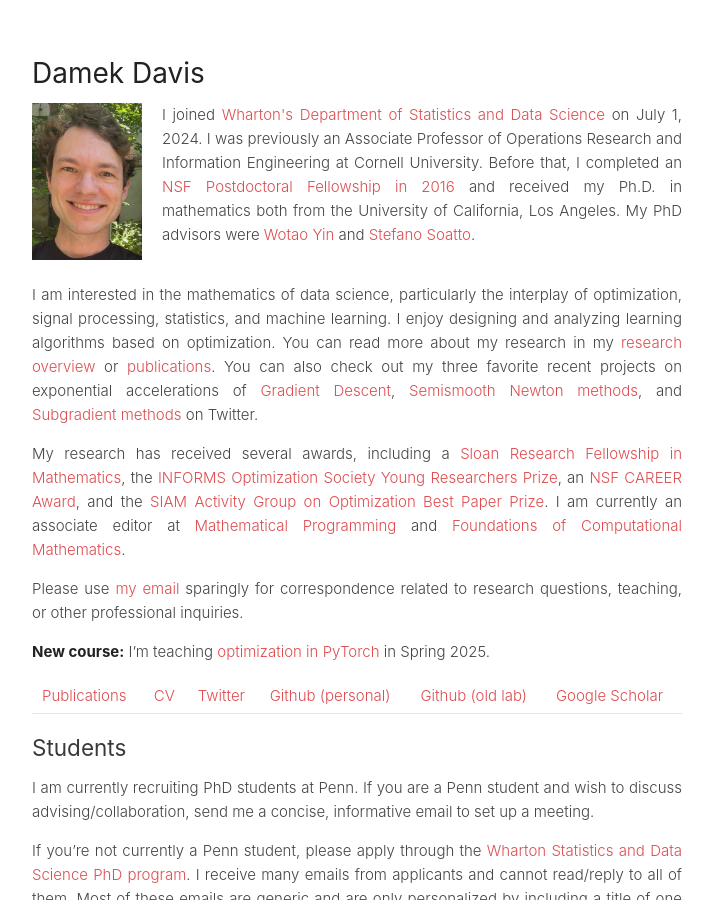
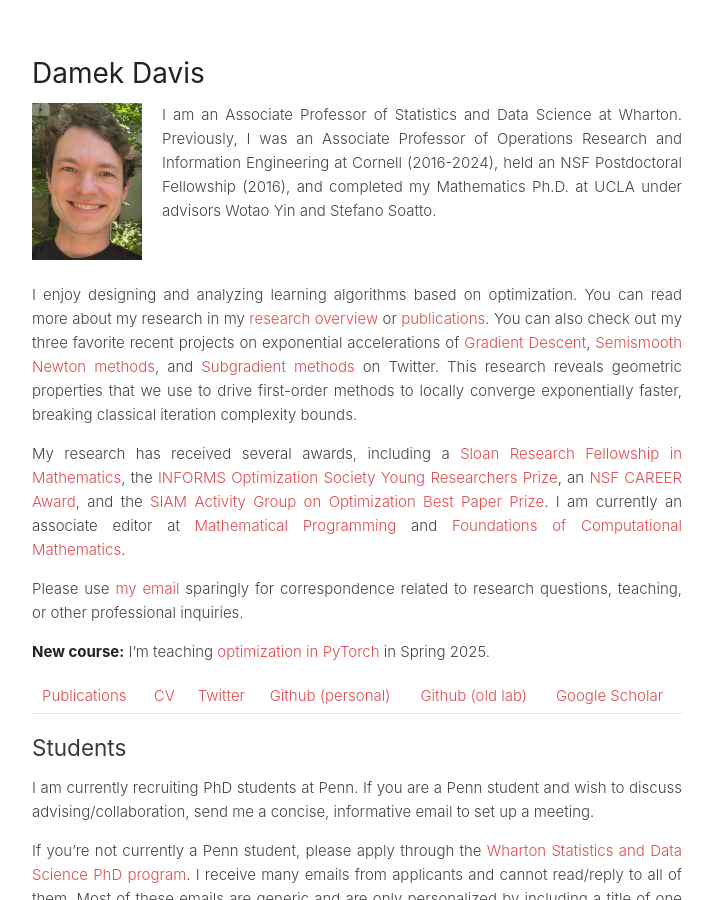
Before and after one commit to damek/damek.github.io, a Jekyll site: the page built from index.md, in a window 1280 px wide and 900 px high. Shown: the whole window, without its empty margins (283-996 px from the left). Built offline with Jekyll 4.4.1, drawn with Linux system fonts in a browser that asks for light colours.

```diff
--- a/index.md
+++ b/index.md
@@ -7,11 +7,11 @@
   <div class="image-text-wrapper">
     <img src="assets/images/damek.jpg" alt="Damek Davis" style="width: 110px; height: auto; border-radius: 0%; margin-right: 20px;">
   <div>
-    I joined <a href="https://statistics.wharton.upenn.edu/">Wharton's Department of Statistics and Data Science</a> on July 1, 2024. I was previously an Associate Professor of Operations Research and Information Engineering at Cornell University. Before that, I completed an <a href="https://www.nsf.gov/awardsearch/showAward?AWD_ID=1502405&HistoricalAwards=false">NSF Postdoctoral Fellowship in 2016</a> and received my Ph.D. in mathematics both from the University of California, Los Angeles. My PhD advisors were <a href="https://wotaoyin.mathopt.com/">Wotao Yin</a> and <a href="https://web.cs.ucla.edu/~soatto/">Stefano Soatto</a>.
+    I am an Associate Professor of Statistics and Data Science at Wharton. Previously, I was an Associate Professor of Operations Research and Information Engineering at Cornell (2016-2024), held an NSF Postdoctoral Fellowship (2016), and completed my Mathematics Ph.D. at UCLA under advisors Wotao Yin and Stefano Soatto.
   </div>
 </div>
 
-I am interested in the mathematics of data science, particularly the interplay of optimization, signal processing, statistics, and machine learning. I enjoy designing and analyzing learning algorithms based on optimization. You can read more about my research in my <a href="#research-overview">research overview</a> or <a href="#publications">publications</a>. You can also check out my three favorite recent projects on exponential accelerations of <a href="https://x.com/damekdavis/status/1841596498204880924">Gradient Descent</a>, <a href="https://twitter.com/damekdavis/status/1596616542396944384">Semismooth Newton methods</a>, and <a href="https://twitter.com/damekdavis/status/1682737261727866882?s=20">Subgradient methods</a> on Twitter.
+I enjoy designing and analyzing learning algorithms based on optimization. You can read more about my research in my <a href="#research-overview">research overview</a> or <a href="#publications">publications</a>. You can also check out my three favorite recent projects on exponential accelerations of <a href="https://x.com/damekdavis/status/1841596498204880924">Gradient Descent</a>, <a href="https://twitter.com/damekdavis/status/1596616542396944384">Semismooth Newton methods</a>, and <a href="https://twitter.com/damekdavis/status/1682737261727866882?s=20">Subgradient methods</a> on Twitter. This research reveals geometric properties that we use to drive first-order methods to locally converge exponentially faster, breaking classical iteration complexity bounds.
 
 My research has received several awards, including a <a href="https://sloan.org/fellowships/">Sloan Research Fellowship in Mathematics</a>, the <a href="https://www.informs.org/Recognizing-Excellence/Award-Recipients/Damek-Davis">INFORMS Optimization Society Young Researchers Prize</a>, an <a href="https://www.nsf.gov/awardsearch/showAward?AWD_ID=2047637">NSF CAREER Award</a>, and the <a href="https://www.siam.org/prizes-recognition/activity-group-prizes/detail/siag-opt-best-paper-prize">SIAM Activity Group on Optimization Best Paper Prize</a>. I am currently an associate editor at <a href="https://www.springer.com/journal/10107">Mathematical Programming</a> and <a href="https://www.springer.com/journal/10208">Foundations of Computational Mathematics</a>.
 
```
Also changed, not shown: 1 other file.
